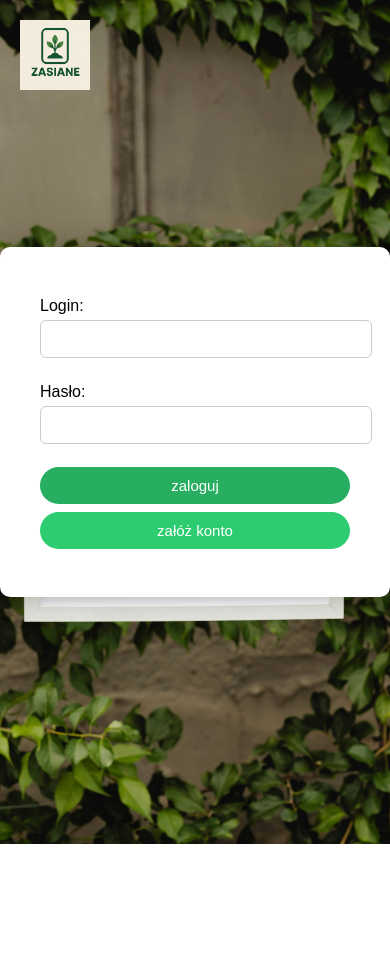
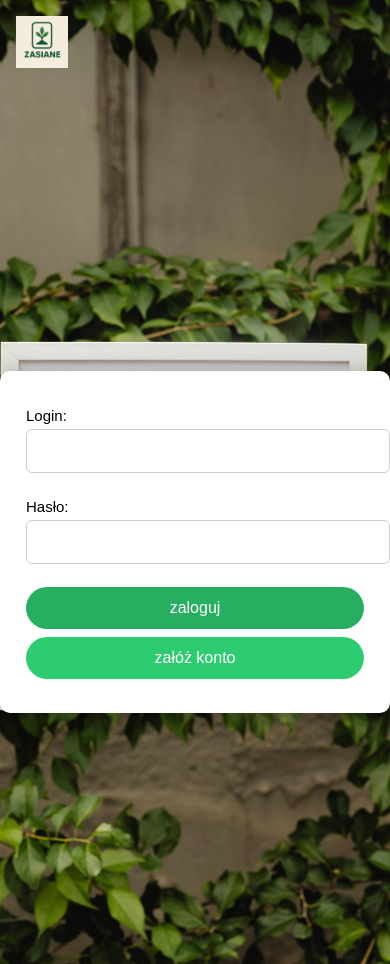
Before and after one commit to dromeczek/WdAPI52025, a PHP site: page /login in a window 390 px wide. Before the commit the page ends 844 px from the top, so only its background shows below. Run offline with PHP 8.4, Linux system fonts and the light colour scheme; some libraries are stand-ins or nearby versions.

Commit message:
add media queries for mobile

```diff
--- a/public/styles/login.css
+++ b/public/styles/login.css
@@ -83,3 +83,72 @@
 .register-btn:hover {
   background-color: #25b963;
 }
+/* =========================
+   RESPONSIVE (ONLY MEDIA QUERIES)
+   ========================= */
+
+/* Tablet i mniejsze */
+@media screen and (max-width: 768px) {
+  .background {
+    padding-top: 180px; /* było 400px */
+    background-attachment: scroll; /* na mobile fixed często szarpie */
+  }
+
+  .frame {
+    width: min(420px, 92vw);
+    padding: 24px;
+  }
+
+  .corner-logo {
+    width: 60px;
+    top: 16px;
+    left: 16px;
+  }
+}
+
+/* Telefony */
+@media screen and (max-width: 480px) {
+  .background {
+    padding-top: 120px;
+  }
+
+  label {
+    font-size: 15px;
+  }
+
+  input {
+    font-size: 16px; /* ważne na iOS: zapobiega auto-zoom przy focus */
+    padding: 12px;
+  }
+
+  button {
+    font-size: 16px;
+    padding: 12px;
+    border-radius: 999px;
+  }
+
+  .frame {
+    width: 92vw;
+    padding: 18px;
+    border-width: 8px;
+  }
+
+  .corner-logo {
+    width: 52px;
+  }
+}
+
+/* Bardzo małe telefony */
+@media screen and (max-width: 360px) {
+  .background {
+    padding-top: 90px;
+  }
+
+  .frame {
+    padding: 14px;
+  }
+
+  label {
+    font-size: 14px;
+  }
+}
```
Also changed, not shown: public/styles/admin.css (+35 -0 lines), public/styles/common.css (+98 -0 lines), public/styles/dashboard.css (+16 -0 lines).
